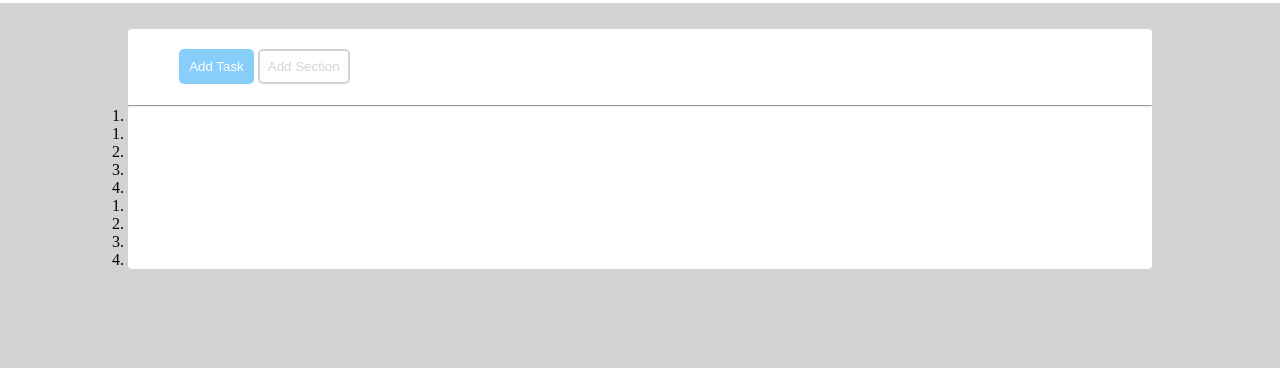
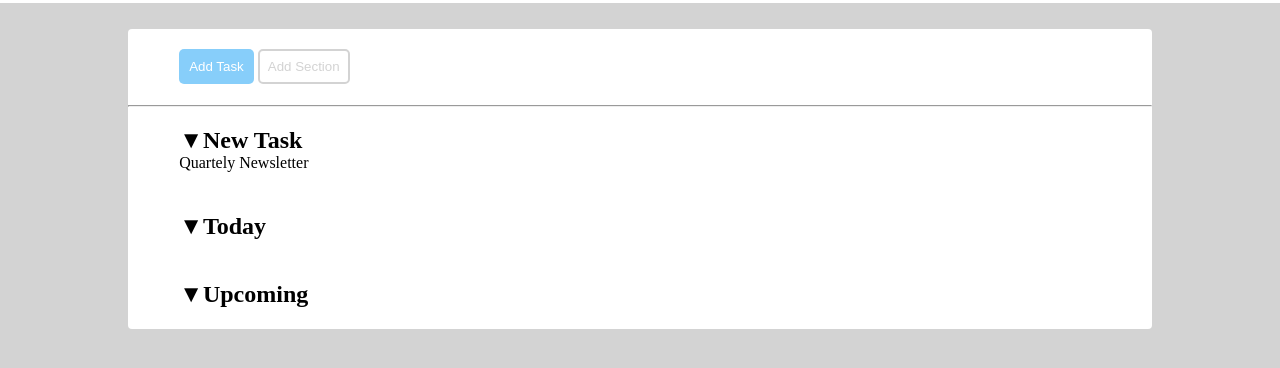
Before and after one commit to ElperdonXV/html-css-toboolist, a plain HTML site: page index.html in a window 1280 px wide. Shown: the part 102-470 px from the top of the page. Drawn offline with Linux system fonts and the light colour scheme.

Commit message:
nice push

```diff
--- a/css/style.css
+++ b/css/style.css
@@ -65,3 +65,10 @@ nav{
     border-color:lightgrey;
     border-style: solid;
 }
+
+ol{
+    list-style: none;
+    padding-left: 5%;
+    padding-top: 2%;
+    padding-bottom: 2%;
+}
--- a/index.html
+++ b/index.html
@@ -24,15 +24,18 @@
             </nav>
             <hr>
             <ol>
-                <li></li>
+                <h2>&#9660;New Task</h2>
+                <li>Quartely Newsletter</li>
             </ol>
             <ol>
+                <h2>&#9660;Today</h2>
                 <li></li>
                 <li></li>
                 <li></li>
                 <li></li>
             </ol>
             <ol>
+                <h2>&#9660;Upcoming</h2>
                 <li></li>
                 <li></li>
                 <li></li>
```
